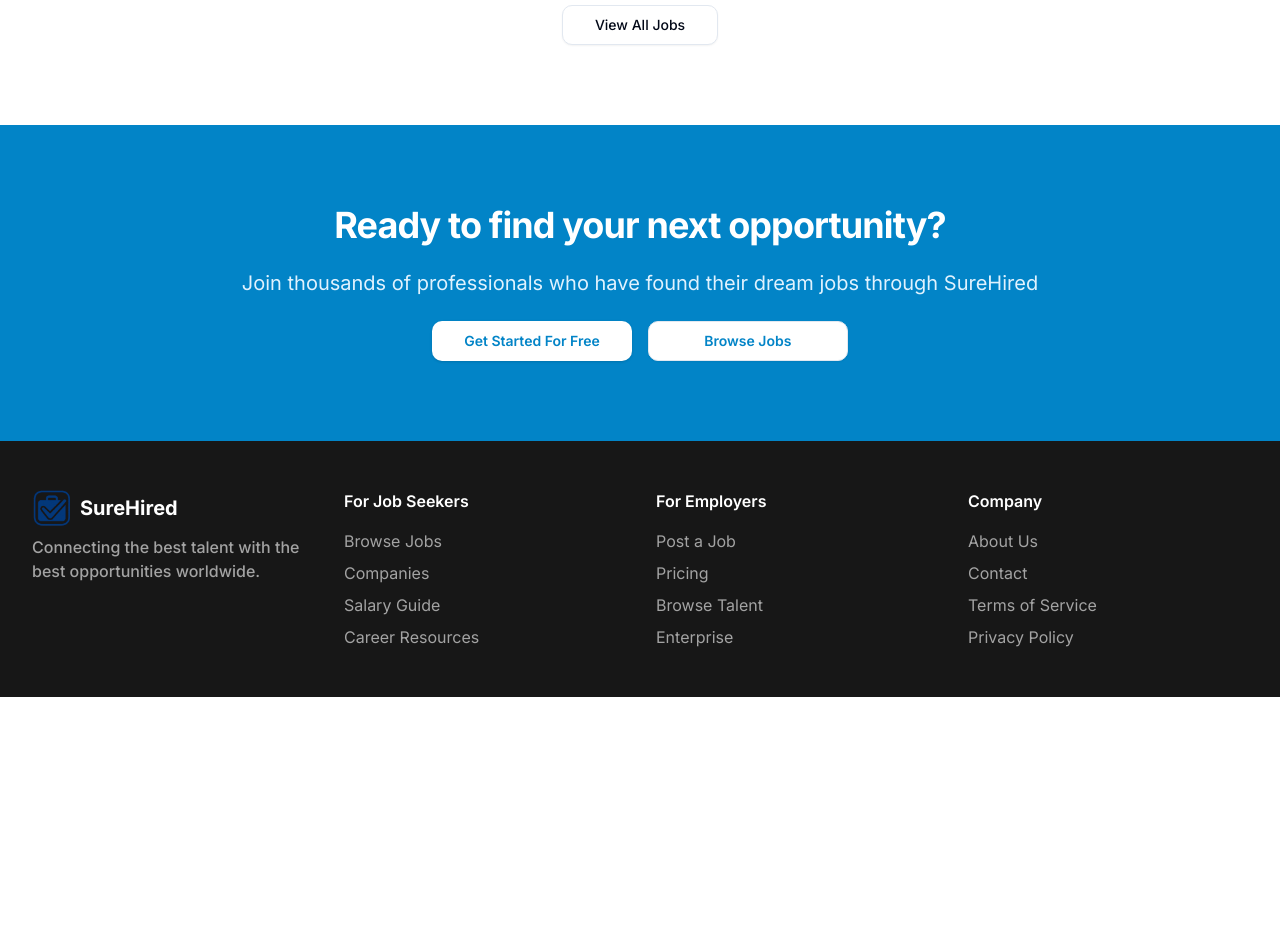
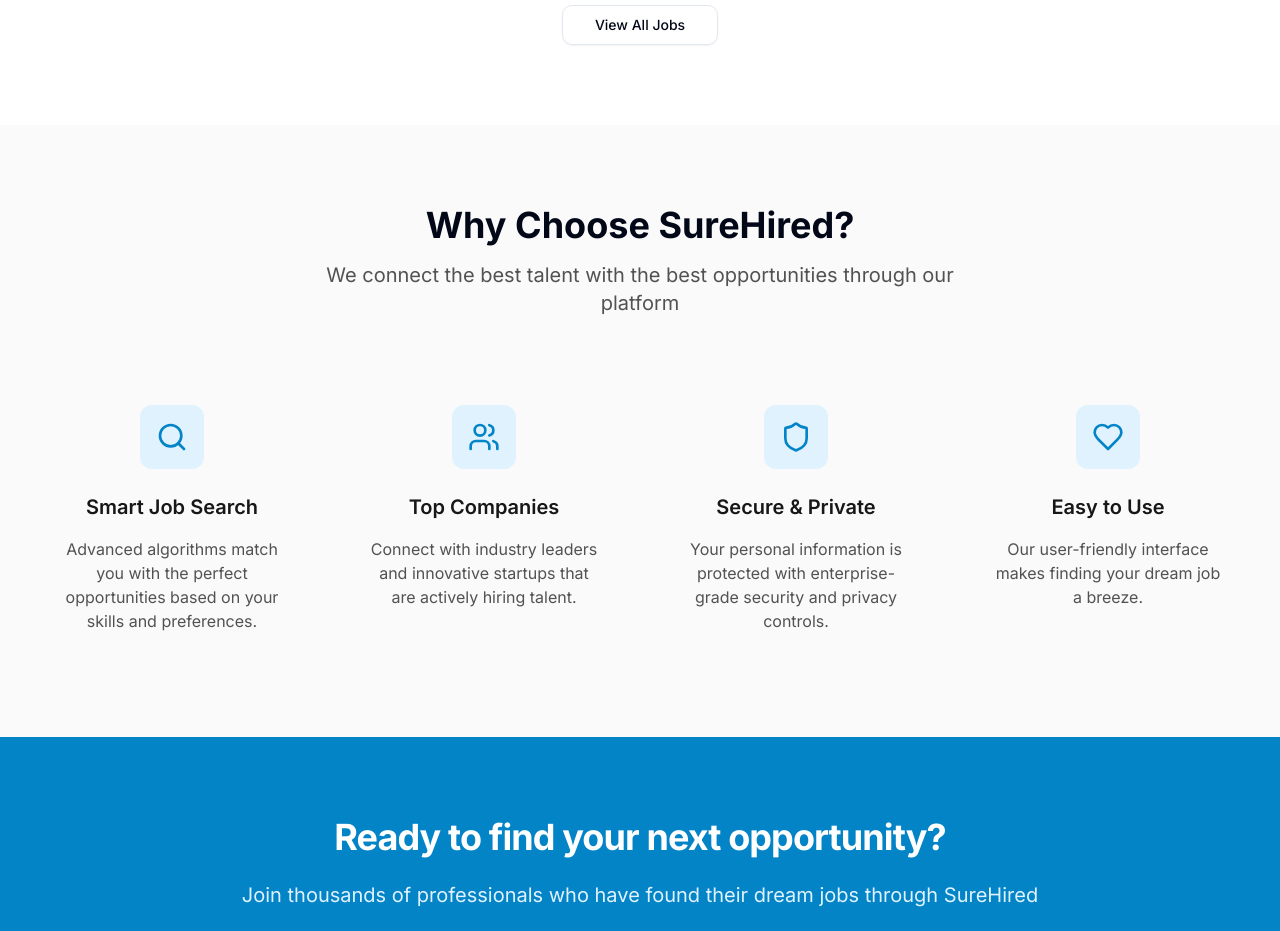
Before and after one commit to chidubesteve/SureHired, a Next.js app: page / in a window 1280 px wide. Shown: the part 1740-2671 px from the top of the page. Before the commit the page ends 2437 px from the top, so only its background shows below. Built offline with nearby package versions, Linux system fonts and the light colour scheme.

Commit message:
finished with Features component

```diff
--- a/src/app/page.tsx
+++ b/src/app/page.tsx
@@ -1,8 +1,4 @@
-import CTA from "@/components/CTA";
-import FeaturedJobs from "@/components/FeaturedJobs";
-import Footer from "@/components/Footer";
-import Header from "@/components/Header";
-import HeroSection from "@/components/HeroSection";
+import { CTA, Features, FeaturedJobs, Footer, Header, HeroSection } from "@/components";
 
 export default function Home() {
   return (
@@ -11,6 +7,7 @@
       <main className="flex-1">
         <HeroSection />
         <FeaturedJobs />
+        <Features />
         <CTA />
       </main>
       <Footer />
--- /dev/null
+++ b/src/components/Features/index.tsx
@@ -0,0 +1,76 @@
+import { Heart, Search, Shield, Users } from 'lucide-react';
+import React from 'react'
+
+
+const Features = () => {
+  return (
+    <section className="py-20 bg-neutral-50">
+      <div className="mx-auto max-w-7xl px-4 sm:px-6 lg:px-8">
+        <div className="text-center mb-16 space-y-4">
+          <h2 className="text-3xl font-bold md:text-4xl">
+            Why Choose SureHired?
+          </h2>
+          <p className="text-xl text-neutral-600 max-w-2xl mx-auto">
+            We connect the best talent with the best opportunities through our
+            platform
+          </p>
+        </div>
+
+        <div className="grid grid-cols-1 md:grid-cols-2 lg:grid-cols-3 xl:grid-cols-4 gap-8">
+          <div className="text-center p-6">
+            <div className="w-16 h-16 bg-brand-100 rounded-xl flex items-center justify-center mx-auto mb-6">
+              <Search className="w-8 h-8 text-brand-600" />
+            </div>
+            <h3 className="text-xl font-semibold text-neutral-900 mb-4">
+              Smart Job Search
+            </h3>
+            <p className="text-neutral-600">
+              Advanced algorithms match you with the perfect opportunities based
+              on your skills and preferences.
+            </p>
+          </div>
+
+          <div className="text-center p-6">
+            <div className="w-16 h-16 bg-brand-100 rounded-xl flex items-center justify-center mx-auto mb-6">
+              <Users className="w-8 h-8 text-brand-600" />
+            </div>
+            <h3 className="text-xl font-semibold text-neutral-900 mb-4">
+              Top Companies
+            </h3>
+            <p className="text-neutral-600">
+              Connect with industry leaders and innovative startups that are
+              actively hiring talent.
+            </p>
+          </div>
+
+          <div className="text-center p-6">
+            <div className="w-16 h-16 bg-brand-100 rounded-xl flex items-center justify-center mx-auto mb-6">
+              <Shield className="w-8 h-8 text-brand-600" />
+            </div>
+            <h3 className="text-xl font-semibold text-neutral-900 mb-4">
+              Secure & Private
+            </h3>
+            <p className="text-neutral-600">
+              Your personal information is protected with enterprise-grade
+              security and privacy controls.
+            </p>
+          </div>
+
+          <div className="text-center p-6">
+            <div className="w-16 h-16 bg-brand-100 rounded-xl flex items-center justify-center mx-auto mb-6">
+              <Heart className="w-8 h-8 text-brand-600" />
+            </div>
+            <h3 className="text-xl font-semibold text-neutral-900 mb-4">
+              Easy to Use
+            </h3>
+            <p className="text-neutral-600">
+              Our user-friendly interface makes finding your dream job a breeze.
+            </p>
+          </div>
+        </div>
+      </div>
+    </section>
+  );
+}
+
+export default Features;
```
